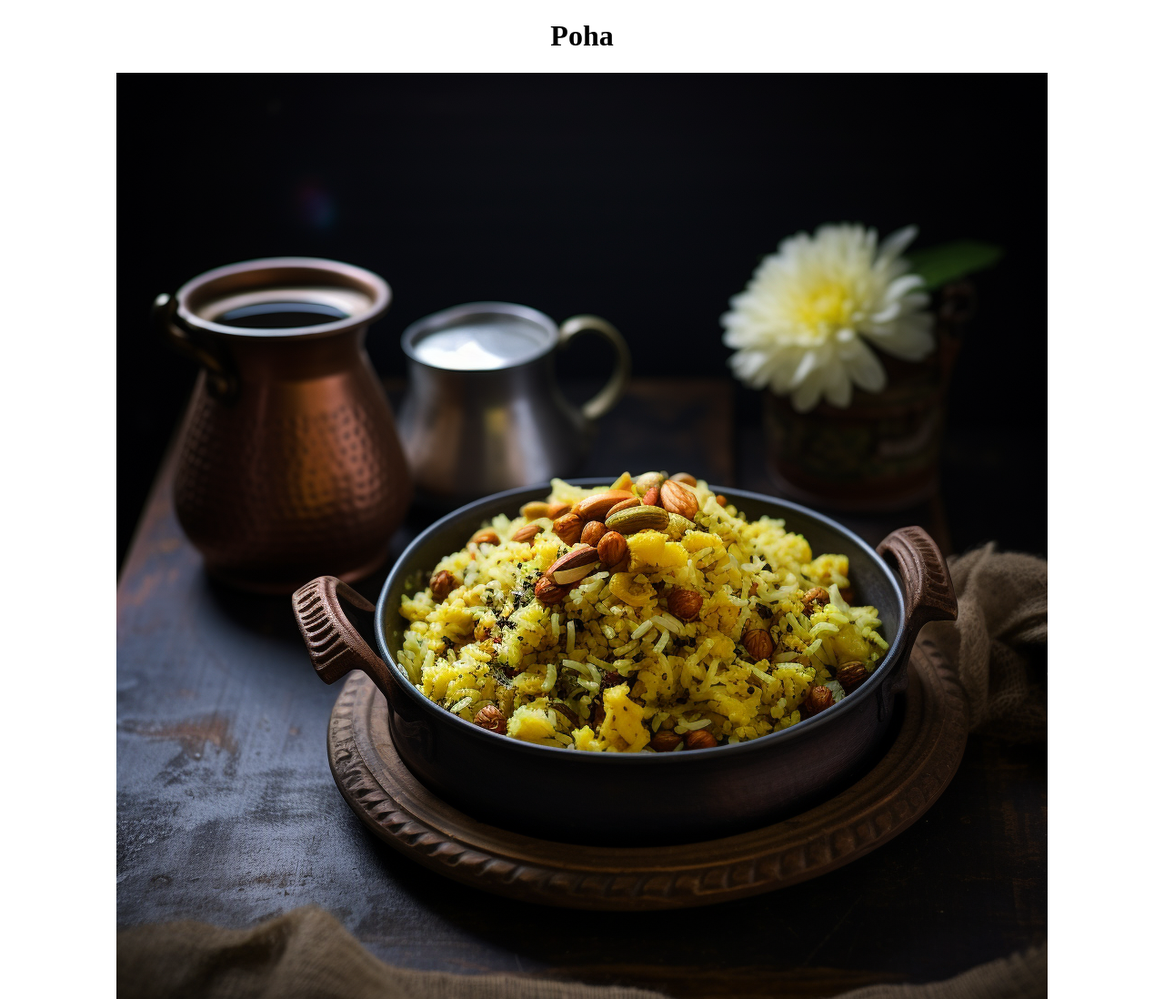
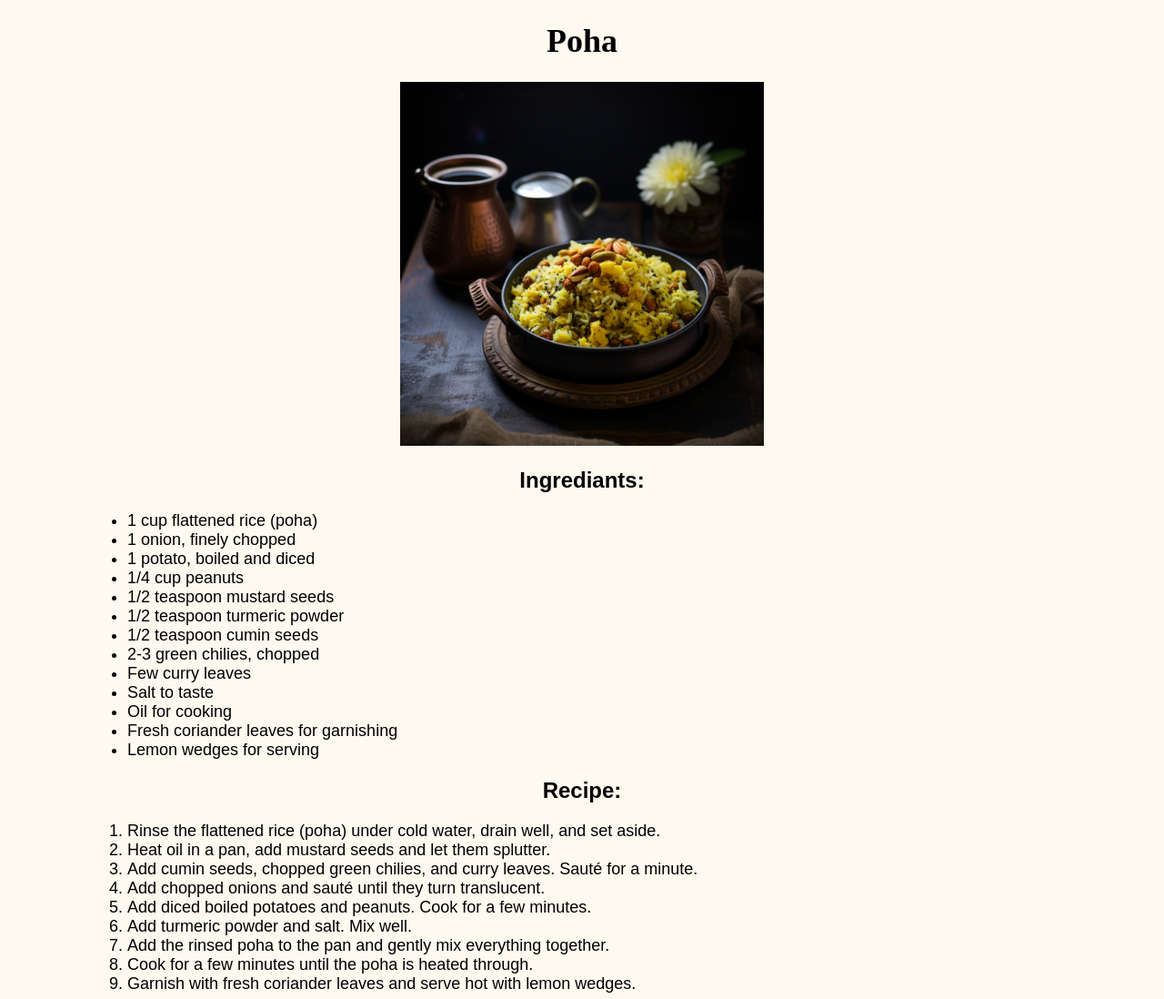
Before and after one commit to sasank97/odin-recipes, a plain HTML site: page recipes/poha.html in a window 1280 px wide. Shown: the top 1098 px of the page at 91% size. Drawn offline with Linux system fonts and the light colour scheme.

Commit message:
added a basic css stylesheet named styles.css with initial styling

```diff
--- a/recipes/poha.html
+++ b/recipes/poha.html
@@ -4,14 +4,15 @@
     <meta charset="UTF-8">
     <meta name="viewport" content="width=device-width, initial-scale=1.0">
     <title>Document</title>
+    <link rel="stylesheet" href="./../style/styles.css" />
 </head>
 <body>
     <center>
-        <h1>Poha</h1>
+        <h1 class="main-heading">Poha</h1>
         <img src="./../img/poha.png" alt ="Hot Poha served in a bowl">
     </center>
-    <h2>Ingrediants:</h2>
-    <ul>
+    <h2 class="sub-heading">Ingrediants:</h2>
+    <ul class="ingrediants">
         <li>1 cup flattened rice (poha) </li>
         <li>1 onion, finely chopped</li>
         <li>1 potato, boiled and diced</li>
@@ -26,8 +27,8 @@
         <li>Fresh coriander leaves for garnishing</li>
         <li>Lemon wedges for serving</li>
     </ul>
-    <h2>Recipe:</h2>
-    <ol>
+    <h2 class="sub-heading">Recipe:</h2>
+    <ol class="recipe">
         <li>Rinse the flattened rice (poha) under cold water, drain well, and set aside.</li>
         <li>Heat oil in a pan, add mustard seeds and let them splutter.</li>
         <li>Add cumin seeds, chopped green chilies, and curry leaves. Sauté for a minute.</li>
--- /dev/null
+++ b/style/styles.css
@@ -0,0 +1,33 @@
+body {
+    background-color: #FFFAF0;
+    margin: 0;
+    padding: 0;
+  }
+  .main-heading {
+    font-family: 'Playfair Display', serif;
+    font-weight: bold;
+    font-size: 36px;
+    text-align: center;
+  }
+
+  /* Subheading and Recipe Links */
+  .sub-heading,
+  .recipe-links
+  {
+    font-family: 'Montserrat', sans-serif;
+    font-size: 24px;
+    text-align: center;
+  }
+
+  /* Recipe Links */
+  .ingrediants,
+  .recipe {
+    font-family: 'Montserrat', sans-serif;
+    font-size: 18px;
+    margin-left: 100px;
+  }
+
+  img {
+    height: auto;
+    width: 400px;
+  }
```
Also changed, not shown: index.html (+4 -3 lines), recipes/pavBhaji.html (+6 -5 lines), recipes/sambar.html (+6 -5 lines).
